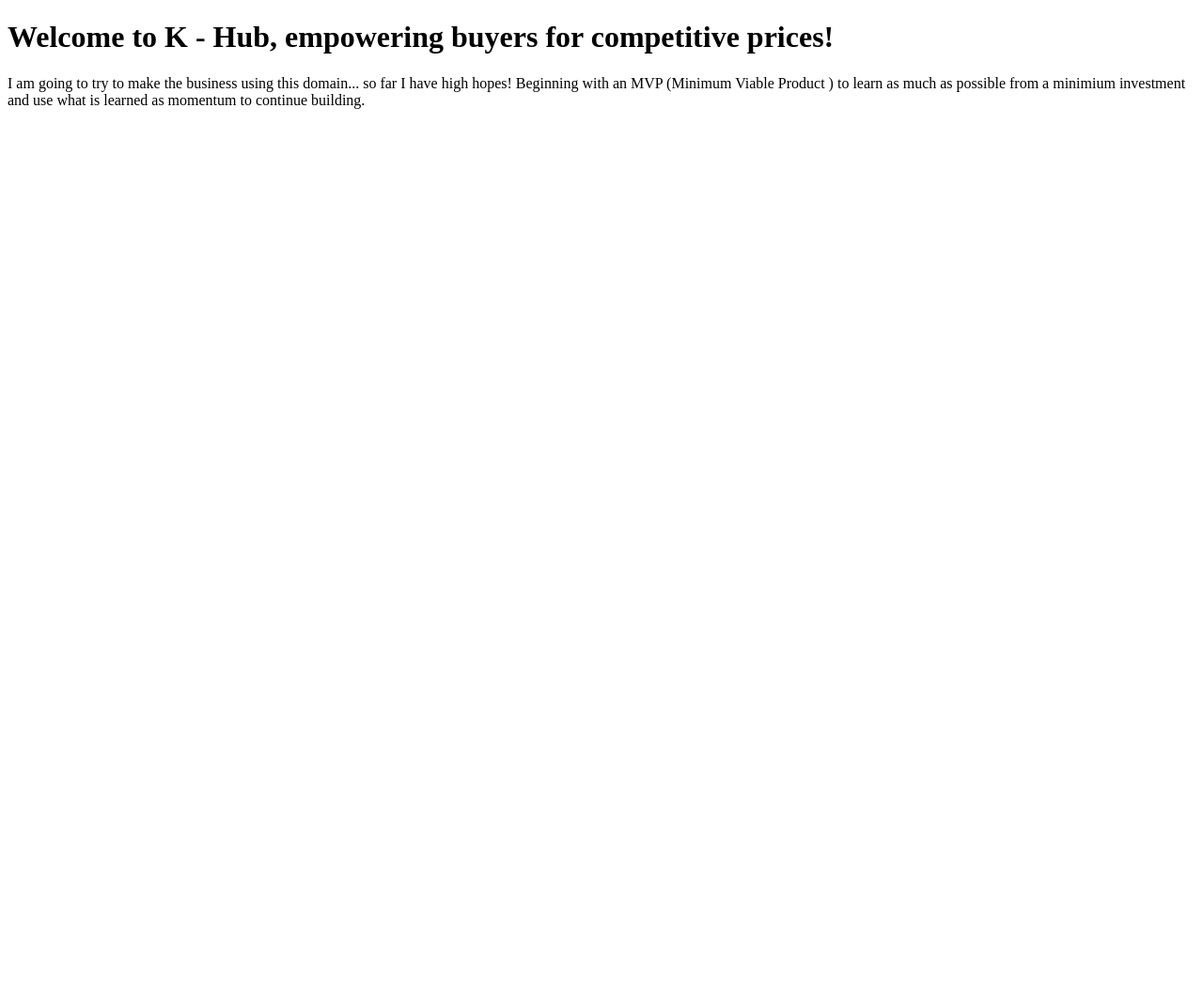
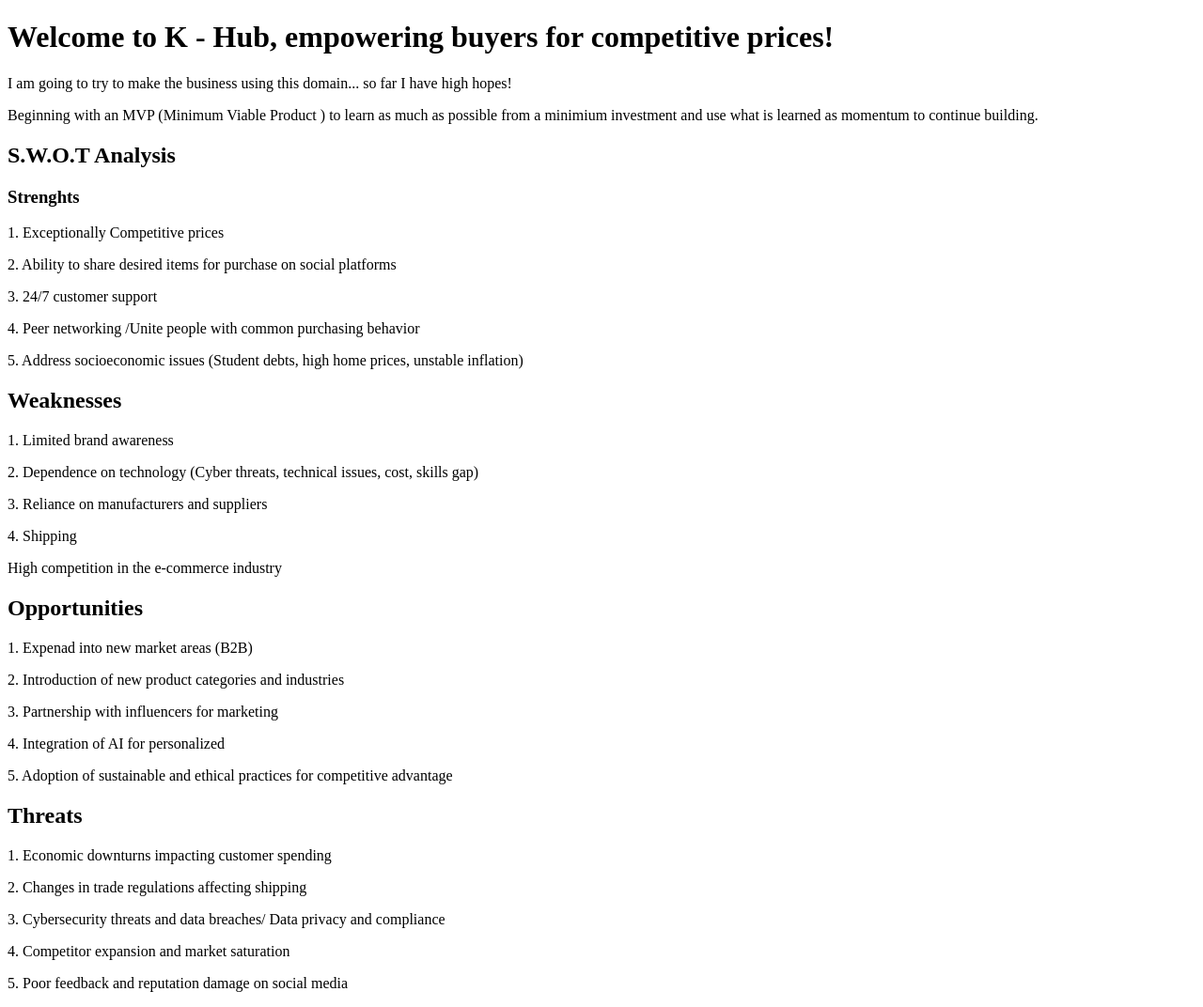
Before and after one commit to AO-92/Knct-Hub, a plain HTML site: page index.html in a window 1280 px wide. Shown: the whole page at 94% size. Before the commit the page ends 800 px from the top, so only its background shows below. Drawn offline with Linux system fonts and the light colour scheme.

Commit message:
Update index.html

```diff
--- a/index.html
+++ b/index.html
@@ -7,8 +7,40 @@
     <h1>Welcome to K - Hub, empowering buyers for competitive prices!</h1>
     <p>I am going to try to make the business using this domain... so far I have high hopes!
 
-        Beginning with an MVP (Minimum Viable Product ) to learn as much as possible from a minimium investment and use what is learned as momentum to continue building.
+        <p>
+            Beginning with an MVP (Minimum Viable Product ) to learn as much as possible from a minimium investment and use what is learned as momentum to continue building.
+        </p>
+    </p>
+    <p>
+        <p><h2> S.W.O.T Analysis</h2></p>
+        <h3> Strenghts</h3>
+        <p>1. Exceptionally Competitive prices</p>
+<p>2. Ability to share desired items for purchase on social platforms</p>
+<p>3. 24/7 customer support</p>
+<p>4. Peer networking /Unite people with common purchasing behavior</p>
+<p>5. Address socioeconomic issues (Student debts, high home prices, unstable inflation)</p>
 
+<p><h2>Weaknesses</h2></p>
+<p>1. Limited brand awareness</p>
+<p>2. Dependence on technology (Cyber threats, technical issues, cost, skills gap)</p>
+<p>3. Reliance on manufacturers and suppliers</p>
+<p>4. Shipping</p>
+<p> High competition in the e-commerce industry</p>
+
+<p><h2>Opportunities</h2></p>
+<p>1. Expenad into new market areas (B2B)</p>
+<p>2. Introduction of new product categories and industries</p>
+<p>3. Partnership with influencers for marketing</p>
+<p>4. Integration of AI for personalized </p>
+<p>5. Adoption of sustainable and ethical practices for competitive advantage</p>
+    </p>
+
+<p><h2>Threats</h2></p>
+<p>1. Economic downturns impacting customer spending</p>
+<p>2. Changes in trade regulations affecting shipping</p>
+<p>3. Cybersecurity threats and data breaches/ Data privacy and compliance</p>
+<p>4. Competitor expansion and market saturation</p>
+<p>5. Poor feedback and reputation damage on social media</p>
     </p>
 </body>
 </html>
```
